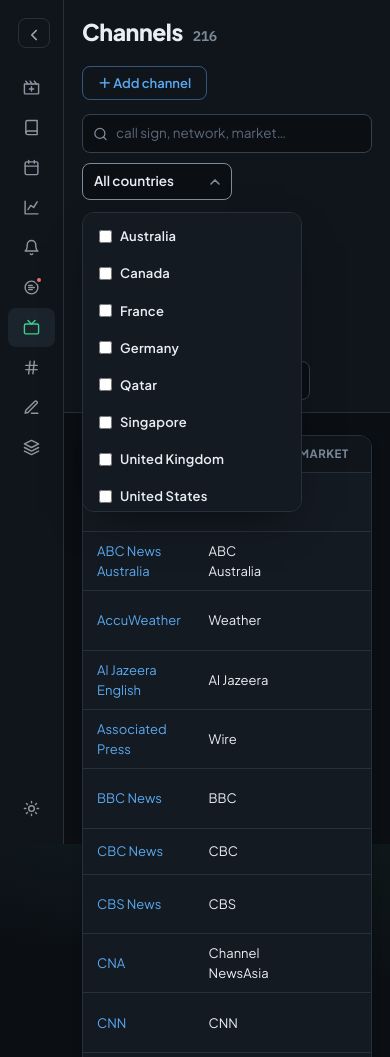
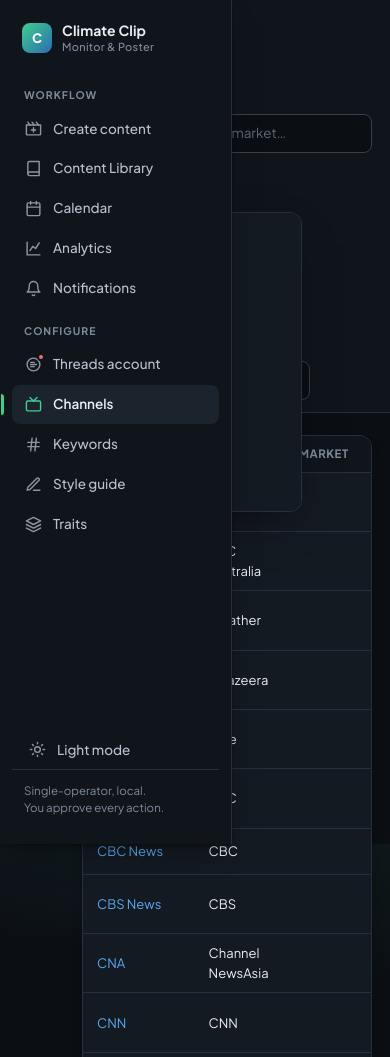
Before and after one commit to lassorfeasley/Threads-Poster, a FastAPI app: page /channels in a window 390 px wide, after a click on "All countries". Shown: the top 1057 px of the page. Run offline with FastAPI, Linux system fonts and the light colour scheme; some libraries are stand-ins or nearby versions.

Commit message:
Refactor sidebar layout and enhance styling for improved user experience
- Updated CSS styles for the sidebar to support a collapsed rail by default, expanding as an overlay on hover without shifting page content.
- Adjusted sidebar width and padding for better responsiveness and usability.
- Modified brand and navigation elements for improved alignment and visibility.
- Removed legacy sidebar toggle functionality from the HTML template, simplifying the structure.

Co-authored-by: Cursor <cursoragent@cursor.com>

```diff
--- a/app/web/static/style.css
+++ b/app/web/static/style.css
@@ -32,7 +32,8 @@
   --warn-soft: rgba(230, 180, 92, 0.12);
   --warn-border: rgba(230, 180, 92, 0.45);
 
-  --sidebar-w: 232px;
+  --sidebar-w: 64px;          /* layout gutter — always the collapsed rail */
+  --sidebar-full: 232px;      /* expanded overlay width on hover */
   --radius: 8px;
   --radius-lg: 12px;
   --shadow: 0 1px 2px rgba(0, 0, 0, 0.3), 0 6px 18px -10px rgba(0, 0, 0, 0.45);
@@ -145,7 +146,8 @@ body {
 ::selection { background: rgba(90, 169, 240, 0.35); }
 
 /* ------------------------------------------------------------
-   Sidebar
+   Sidebar — collapsed rail by default; expands as an overlay on hover
+   so page content never shifts.
    ------------------------------------------------------------ */
 aside.sidebar {
   position: fixed;
@@ -155,38 +157,42 @@ aside.sidebar {
   border-right: 1px solid var(--border);
   display: flex;
   flex-direction: column;
-  padding: 20px 12px 16px;
-  z-index: 10;
+  padding: 16px 8px;
+  z-index: 40;
+  overflow-x: hidden;
+  overflow-y: auto;
+  transition: width 0.18s ease, padding 0.18s ease, box-shadow 0.18s ease;
 }
 
 .brand {
   display: flex;
   align-items: center;
   gap: 10px;
-  padding: 2px 10px 20px;
-}
-.brand .brand-collapse {
+  padding: 2px 4px 20px;
+  justify-content: center;
+  min-height: 34px;
+}
+.brand .brand-mark {
+  flex: none;
   width: 30px;
   height: 30px;
   border-radius: 8px;
   display: grid;
   place-items: center;
-  flex: none;
-  background: transparent;
-  border: 1px solid var(--border);
-  color: var(--text-dim);
-  cursor: pointer;
-  transition: background 0.12s ease, color 0.12s ease, border-color 0.12s ease;
-}
-.brand .brand-collapse svg { opacity: 0.85; transition: transform 0.18s ease; }
-.brand .brand-collapse:hover { background: var(--panel2); color: var(--text); }
-.brand .brand-collapse:hover svg { opacity: 1; }
-html.nav-collapsed .brand .brand-collapse svg { transform: rotate(180deg); }
+  font-weight: 800;
+  font-size: 13px;
+  letter-spacing: -0.02em;
+  color: #fff;
+  background: linear-gradient(135deg, var(--accent), #2b6cb0);
+  user-select: none;
+}
 .brand .name {
+  display: none;
   font-weight: 700;
   font-size: 14px;
   letter-spacing: 0.1px;
   line-height: 1.25;
+  white-space: nowrap;
 }
 .brand .name small {
   display: block;
@@ -197,30 +203,36 @@ html.nav-collapsed .brand .brand-collapse svg { transform: rotate(180deg); }
 }
 
 .nav-section {
+  display: none;
   font-size: 10.5px;
   font-weight: 700;
   text-transform: uppercase;
   letter-spacing: 1px;
   color: var(--muted);
   padding: 14px 12px 6px;
+  white-space: nowrap;
 }
 
 a.nav {
   position: relative;
   display: flex;
   align-items: center;
+  justify-content: center;
   gap: 11px;
   color: var(--text-dim);
   text-decoration: none;
-  padding: 8px 12px;
+  padding: 10px;
   border-radius: 8px;
   margin-bottom: 1px;
   font-weight: 500;
   font-size: 13.5px;
   border: 1px solid transparent;
   transition: background 0.12s ease, color 0.12s ease;
+  white-space: nowrap;
 }
 a.nav svg { width: 17px; height: 17px; flex: none; opacity: 0.75; }
+a.nav .label,
+a.nav .count { display: none; }
 /* Notification bell: icon wrapper carries a red dot; a count badge sits at the far right. */
 .nav-ic-wrap { position: relative; display: inline-flex; flex: none; }
 .nav-dot {
@@ -230,13 +242,13 @@ a.nav svg { width: 17px; height: 17px; flex: none; opacity: 0.75; }
   border: 2px solid var(--bg-raised);
 }
 .nav-badge {
+  display: none;
   margin-left: auto;
   min-width: 18px; height: 18px; padding: 0 5px;
-  display: inline-flex; align-items: center; justify-content: center;
+  align-items: center; justify-content: center;
   font-size: 11px; font-weight: 700; line-height: 1;
   color: #fff; background: var(--danger); border-radius: 9px;
 }
-html.nav-collapsed a.nav .nav-badge { display: none; }
 a.nav:hover { color: var(--text); background: var(--panel2); }
 a.nav:hover svg { opacity: 1; }
 a.nav.active {
@@ -247,7 +259,7 @@ a.nav.active {
 a.nav.active::before {
   content: "";
   position: absolute;
-  left: -12px;
+  left: -8px;
   top: 8px;
   bottom: 8px;
   width: 3px;
@@ -268,6 +280,7 @@ a.nav.active .count { color: var(--text-dim); background: var(--panel3); }
 
 /* Persistent posting-queue status widget, shown on every page (calendar + queue view alike). */
 .nav-status {
+  display: none;
   margin: 6px 4px 4px;
   padding: 10px 8px 8px;
   border: 1px solid var(--border);
@@ -336,19 +349,19 @@ a.nav.active .count { color: var(--text-dim); background: var(--panel3); }
 }
 .info-tip:hover .info-tip-bubble,
 .info-tip:focus-within .info-tip-bubble { opacity: 1; visibility: visible; }
-html.nav-collapsed .nav-status { display: none; }
 
 .theme-toggle {
   margin-top: auto;
   display: flex;
   align-items: center;
+  justify-content: center;
   gap: 11px;
   width: calc(100% - 8px);
   margin-left: 4px;
   color: var(--text-dim);
   background: transparent;
   border: 1px solid transparent;
-  padding: 8px 12px;
+  padding: 10px;
   border-radius: 8px;
   font-weight: 500;
   font-size: 13.5px;
@@ -356,34 +369,67 @@ html.nav-collapsed .nav-status { display: none; }
   cursor: pointer;
   text-align: left;
   transition: background 0.12s ease, color 0.12s ease;
+  white-space: nowrap;
 }
 .theme-toggle svg { width: 17px; height: 17px; flex: none; opacity: 0.75; }
+.theme-toggle .label { display: none; }
 .theme-toggle:hover { color: var(--text); background: var(--panel2); }
 .theme-toggle:hover svg { opacity: 1; }
 
 .sidebar .foot {
+  display: none;
   padding: 12px;
   color: var(--muted);
   font-size: 11.5px;
   line-height: 1.5;
   border-top: 1px solid var(--border);
-}
-
-/* Collapse toggle + collapsed "rail" state */
-aside.sidebar { transition: width 0.18s ease; }
-body { transition: padding-left 0.18s ease; }
-
-html.nav-collapsed { --sidebar-w: 64px; }
-html.nav-collapsed aside.sidebar { padding: 16px 8px; }
-html.nav-collapsed .brand { padding: 2px 4px 20px; justify-content: center; }
-html.nav-collapsed .brand .name,
-html.nav-collapsed .nav-section,
-html.nav-collapsed a.nav .label,
-html.nav-collapsed a.nav .count,
-html.nav-collapsed .sidebar .foot,
-html.nav-collapsed .theme-toggle .label { display: none; }
-html.nav-collapsed a.nav,
-html.nav-collapsed .theme-toggle { justify-content: center; padding: 10px; }
+  white-space: nowrap;
+}
+
+/* Expand as overlay — body padding stays on the rail width. */
+aside.sidebar:hover,
+aside.sidebar:focus-within {
+  width: var(--sidebar-full);
+  padding: 20px 12px 16px;
+  box-shadow: var(--shadow-lift);
+}
+aside.sidebar:hover .brand,
+aside.sidebar:focus-within .brand {
+  justify-content: flex-start;
+  padding: 2px 10px 20px;
+  gap: 10px;
+}
+aside.sidebar:hover .brand .name,
+aside.sidebar:focus-within .brand .name,
+aside.sidebar:hover .nav-section,
+aside.sidebar:focus-within .nav-section,
+aside.sidebar:hover a.nav .label,
+aside.sidebar:focus-within a.nav .label,
+aside.sidebar:hover a.nav .count,
+aside.sidebar:focus-within a.nav .count,
+aside.sidebar:hover .nav-status,
+aside.sidebar:focus-within .nav-status,
+aside.sidebar:hover .theme-toggle .label,
+aside.sidebar:focus-within .theme-toggle .label,
+aside.sidebar:hover .foot,
+aside.sidebar:focus-within .foot {
+  display: block;
+}
+aside.sidebar:hover a.nav .nav-badge,
+aside.sidebar:focus-within a.nav .nav-badge {
+  display: inline-flex;
+}
+aside.sidebar:hover a.nav,
+aside.sidebar:focus-within a.nav,
+aside.sidebar:hover .theme-toggle,
+aside.sidebar:focus-within .theme-toggle {
+  justify-content: flex-start;
+  padding: 8px 12px;
+}
+aside.sidebar:hover a.nav.active::before,
+aside.sidebar:focus-within a.nav.active::before {
+  left: -12px;
+}
 
 /* ------------------------------------------------------------
    Main layout
@@ -2044,11 +2090,6 @@ a.cal-event:hover { background: var(--panel3); }
   .cal-queue { position: static; max-height: none; }
 }
 @media (max-width: 860px) {
-  :root { --sidebar-w: 64px; }
-  aside.sidebar { padding: 16px 8px; }
-  .brand .name, .nav-section, a.nav .label, a.nav .count, a.nav .nav-badge, .sidebar .foot,
-  .nav-status, .theme-toggle .label { display: none; }
-  a.nav, .theme-toggle { justify-content: center; padding: 10px; }
   main { padding: 20px 18px 90px; }
   .cal-cell { min-height: 84px; }
   .queue-item { grid-template-columns: 64px minmax(0, 1fr); }
--- a/app/web/templates/base.html
+++ b/app/web/templates/base.html
@@ -5,22 +5,13 @@
 <meta name="viewport" content="width=device-width, initial-scale=1">
 <title>Climate Clip Monitor</title>
 <script>
-  // Apply saved theme before first paint to avoid a flash.
+    // Apply saved theme before first paint to avoid a flash.
   (function () {
     try {
       var t = localStorage.getItem('theme') || 'dark';
       document.documentElement.setAttribute('data-theme', t);
     } catch (e) { document.documentElement.setAttribute('data-theme', 'dark'); }
-    // Apply saved sidebar state pre-paint to avoid a collapse flash.
-    try {
-      if (localStorage.getItem('navCollapsed') === '1')
-        document.documentElement.classList.add('nav-collapsed');
-    } catch (e) {}
   })();
-  function toggleSidebar() {
-    var collapsed = document.documentElement.classList.toggle('nav-collapsed');
-    try { localStorage.setItem('navCollapsed', collapsed ? '1' : '0'); } catch (e) {}
-  }
   function toggleTheme() {
     var cur = document.documentElement.getAttribute('data-theme') === 'light' ? 'light' : 'dark';
     var next = cur === 'light' ? 'dark' : 'light';
@@ -40,10 +31,7 @@
 <body>
 <aside class="sidebar">
   <div class="brand">
-    <button class="brand-collapse" type="button" onclick="toggleSidebar()"
-            title="Collapse sidebar" aria-label="Toggle sidebar">
-      <svg width="18" height="18" viewBox="0 0 24 24" fill="none" stroke="currentColor" stroke-width="2.2" stroke-linecap="round" stroke-linejoin="round"><path d="m15 18-6-6 6-6"/></svg>
-    </button>
+    <span class="brand-mark" aria-hidden="true">C</span>
     <div class="name">Climate Clip<small>Monitor &amp; Poster</small></div>
   </div>
 
```
